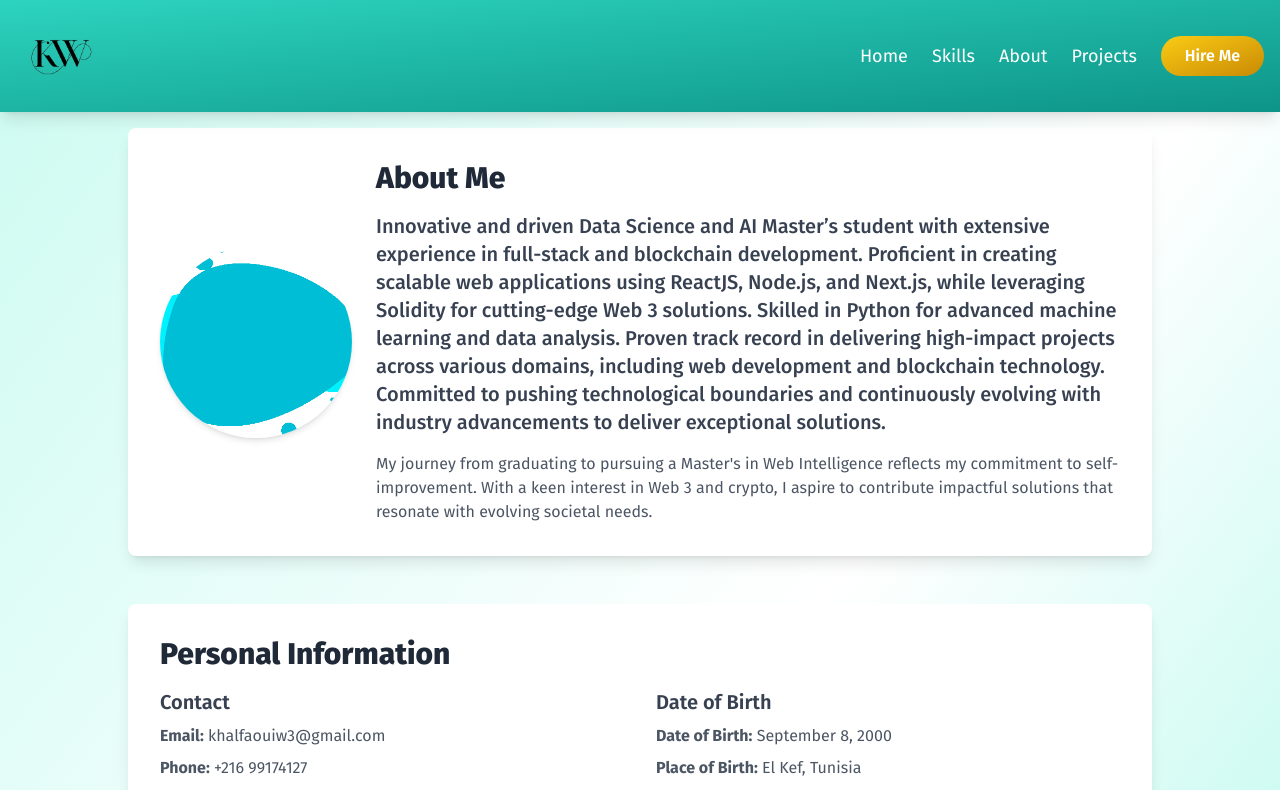
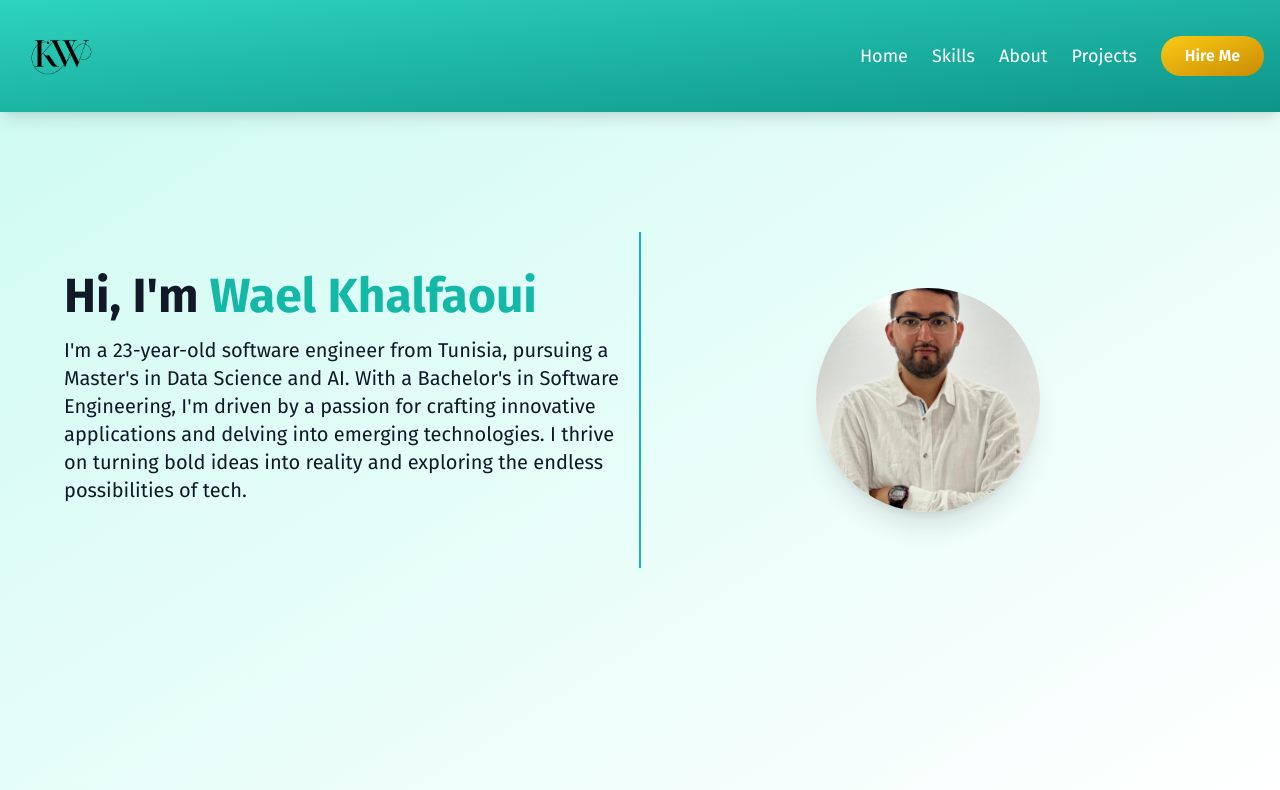
Before and after one commit to Wael1333/Workflow, a React (Vite) app: page /about in a window 1280 px wide. Shown: the top 790 px of the page. Built offline with nearby package versions, Linux system fonts and the light colour scheme.

Commit message:
Home route fixing

```diff
--- a/src/App.jsx
+++ b/src/App.jsx
@@ -20,14 +20,15 @@ const App = () => {
     <Router>
       <div className="flex flex-col min-h-screen">
         <Navbar />
-        <main className="flex-grow">
+        <div>
+          <Home></Home>
           <Routes>
             <Route path="/" element={<Home />} />
             <Route path="/about" element={<About />} />
             <Route path="/projects" element={<Projects />} />
             <Route path="/skills" element={<Skills />} />
           </Routes>
-        </main>
+          </div>
         <Footer />
       </div>
     </Router>
```
